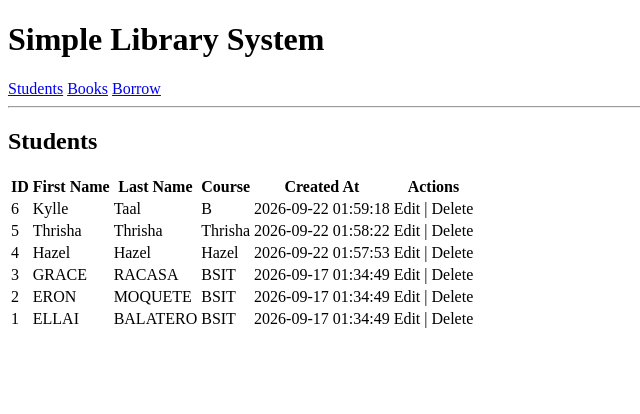
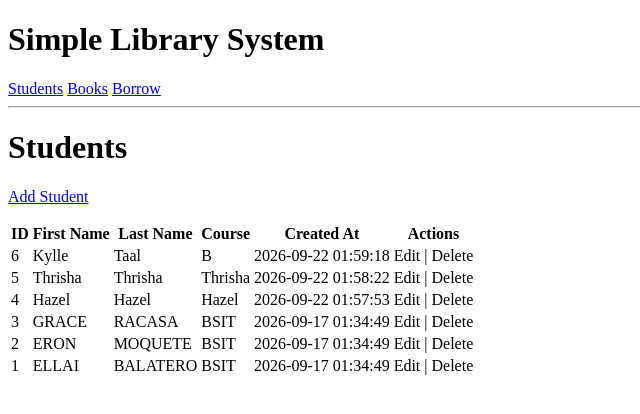
Before and after one commit to EllaizaJean05/IT30A, a PHP site: page /index.php?section=students in a window 1280 px wide. Shown: the top 414 px of the page, without its empty margins (0-640 px from the left). Run offline with PHP 8.4, Linux system fonts and the light colour scheme; data comes from the database, SQL or seed files in the repository.

Commit message:
Added Add Student

```diff
--- a/index.php
+++ b/index.php
@@ -27,7 +27,7 @@ session_start();
 $section = $_GET['section'] ?? 'students';
 
 // CRUD Operations
-$actions = $_GET['action'] ?? '';
+$action = $_GET['action'] ?? '';
 
 //-----------------------------------------
 // Students
@@ -44,6 +44,43 @@ if($section === 'students'){
 ");
     $students = $stmt ->fetchAll();
 
+}
+//Create Student
+if($section==='students' && $action==='create'){
+    if($_SERVER['REQUEST_METHOD'] === 'POST'){
+        $firstName = trim($_POST['student_first_name'] ?? '');
+        $lastName = trim($_POST['student_last_name'] ?? '');
+        $course = trim($_POST['student_course'] ?? '');
+
+        if($firstName !== '' && $lastName !=='' && $course!==''){
+
+        $sql=("
+        INSERT INTO students (
+            student_first_name,
+            student_last_name,
+            student_course
+
+        )
+            VALUES (?,?,?)
+
+        ");
+
+        $stmt = $pdo->prepare($sql);
+
+        $stmt->execute([
+            $firstName,
+            $lastName,
+            $course
+        ]);
+
+        $_SESSION['alert'] = 'Student Saved Successfully';
+
+        header("Location: index.php?section=students");
+        exit;
+
+
+         }
+    }
 }
 
 
@@ -66,8 +103,57 @@ if($section === 'students'){
 
     <hr>
     <?php if($section=='students'): ?>
-        <h2>Students</h2>
-        <table>
+        <h1>Students</h1>
+        <p>
+            <a href="index.php?section=students&action=create">
+            Add Student
+            </a>
+
+        </p>
+
+        <?php if ($action==='create'): ?>
+            <h2>Add Student</h2>
+
+            <form method="POST">
+                <p>
+                    <label>First Name</label>
+                    <br>
+                    <input type="text"
+                            name="student_first_name"
+                            required
+                    />
+
+                </p>
+                <p>
+                    <label>Last Name</label>
+                    <br>
+                    <input type="text"
+                            name="student_last_name"
+                            required
+                    />
+
+                </p>
+                <p>
+                    <label>Course</label>
+                    <br>
+                    <input type="text"
+                            name="student_course"
+                            required
+                    />
+                </p>
+                <button type="Submit">
+                    Save
+                </button>
+                <a href="index.php?section=students">
+                    Cancel
+                </a>
+
+            </form>
+
+
+
+            <?php else: ?>
+                  <table>
             <thead>
                 <tr>
                     <th>ID</th>
@@ -106,8 +192,10 @@ if($section === 'students'){
             <?php endforeach ?>
             </tbody>
         </table>
+
+
     <?php endif; ?>
-
+     <?php endif; ?>
     <?php if($section=='books'): ?>
         <h2>Books</h2>
     <?php endif; ?>
```
